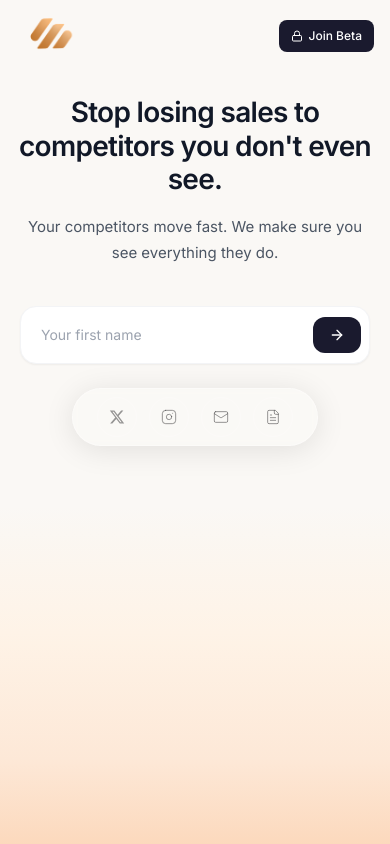
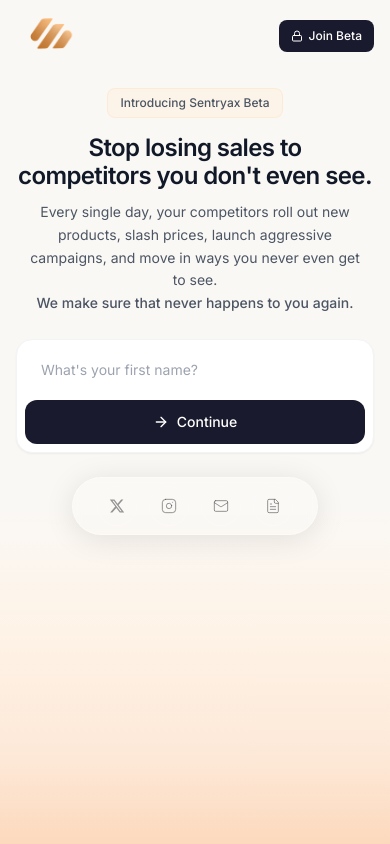
Before and after one commit to Kukazu321/Sentryax, a Next.js app in the folder apps/web/: page / in a window 390 px wide. Built offline with nearby package versions, Linux system fonts and the light colour scheme.

Commit message:
Force line breaks: title 2 lines + subtitle last line standalone

```diff
--- a/apps/web/src/components/marketing/hero.tsx
+++ b/apps/web/src/components/marketing/hero.tsx
@@ -1,31 +1,27 @@
 
 export function Hero() {
   return (
-    <section className="relative pt-6 sm:pt-12 md:pt-16 pb-6 sm:pb-12">
+    <section className="relative pt-4 sm:pt-12 md:pt-16 pb-4 sm:pb-12">
       <div className="relative max-w-4xl mx-auto px-4 sm:px-6 text-center">
-        {/* Badge - hidden on very small screens */}
-        <div className="hidden sm:inline-flex items-center gap-2 px-3 sm:px-4 py-1.5 rounded-lg bg-orange-100/40 border border-orange-200/30 mb-4 sm:mb-8">
+        {/* Badge */}
+        <div className="inline-flex items-center gap-2 px-3 sm:px-4 py-1.5 rounded-lg bg-orange-100/40 border border-orange-200/30 mb-4 sm:mb-8">
           <span className="text-xs sm:text-sm font-medium text-gray-600">
             Introducing Sentryax Beta
           </span>
         </div>
 
         {/* Heading */}
-        <h1 className="text-[1.75rem] sm:text-4xl md:text-5xl lg:text-6xl font-semibold text-gray-900 leading-[1.2] sm:leading-tight tracking-tight">
-          <span className="sm:hidden">Stop losing sales to competitors you don&apos;t even see.</span>
-          <span className="hidden sm:inline">Stop losing sales to<br />competitors you don&apos;t even see.</span>
+        <h1 className="text-2xl sm:text-4xl md:text-5xl lg:text-6xl font-semibold text-gray-900 leading-[1.15] sm:leading-tight tracking-tight">
+          Stop losing sales to
+          <br />
+          <span className="whitespace-nowrap">competitors you don&apos;t even see.</span>
         </h1>
 
-        {/* Subheading - shorter on mobile */}
-        <p className="mt-4 sm:mt-6 text-gray-600 max-w-2xl mx-auto leading-relaxed">
-          <span className="hidden sm:inline text-lg">
-            Every single day, your competitors roll out new products, slash prices, launch aggressive campaigns, and move in ways you never even get to see.
-            <br />
-            <span className="font-medium">We make sure that never happens to you again.</span>
-          </span>
-          <span className="sm:hidden text-[15px]">
-            Your competitors move fast. We make sure you see everything they do.
-          </span>
+        {/* Subheading */}
+        <p className="mt-3 sm:mt-6 text-sm sm:text-lg text-gray-600 max-w-2xl mx-auto leading-relaxed px-2 sm:px-0">
+          Every single day, your competitors roll out new products, slash prices, launch aggressive campaigns, and move in ways you never even get to see.
+          <br />
+          <span className="font-medium">We make sure that never happens to you again.</span>
         </p>
 
       </div>
--- a/apps/web/src/components/marketing/try-it-out.tsx
+++ b/apps/web/src/components/marketing/try-it-out.tsx
@@ -161,11 +161,11 @@
   };
 
   return (
-    <section className="pt-4 sm:pt-2 pb-6 sm:pb-8 px-5 sm:px-6">
-      <div className="max-w-md sm:max-w-2xl mx-auto">
+    <section className="pt-2 pb-8 px-4 sm:px-6">
+      <div className="max-w-2xl mx-auto">
         {/* Email Input Card */}
-        <form onSubmit={handleSubmit} className="bg-white rounded-2xl shadow-sm border border-gray-100 p-2">
-          <div className="flex items-center gap-2">
+        <form onSubmit={handleSubmit} className="bg-white rounded-2xl shadow-sm border border-gray-100 p-2 sm:p-2">
+          <div className="flex flex-col sm:flex-row items-stretch sm:items-center gap-2">
             <AnimatePresence mode="wait">
               {formStep === 'name' ? (
                 <motion.input
@@ -176,8 +176,8 @@
                   type="text"
                   value={firstName}
                   onChange={(e) => setFirstName(e.target.value)}
-                  placeholder="Your first name"
-                  className="flex-1 px-3 sm:px-4 py-2.5 sm:py-3 text-gray-900 placeholder-gray-400 bg-transparent outline-none text-sm min-w-0"
+                  placeholder="What's your first name?"
+                  className="flex-1 px-4 py-3 text-gray-900 placeholder-gray-400 bg-transparent outline-none text-sm min-w-0"
                   disabled={status === 'loading' || status === 'success'}
                 />
               ) : (
@@ -189,8 +189,8 @@
                   type="email"
                   value={email}
                   onChange={(e) => setEmail(e.target.value)}
-                  placeholder="Your email"
-                  className="flex-1 px-3 sm:px-4 py-2.5 sm:py-3 text-gray-900 placeholder-gray-400 bg-transparent outline-none text-sm min-w-0"
+                  placeholder={`Nice to meet you ${firstName}! Your email?`}
+                  className="flex-1 px-4 py-3 text-gray-900 placeholder-gray-400 bg-transparent outline-none text-sm min-w-0"
                   disabled={status === 'loading' || status === 'success'}
                 />
               )}
@@ -198,7 +198,7 @@
             <button
               type="submit"
               disabled={status === 'loading' || status === 'success'}
-              className="inline-flex items-center justify-center gap-1.5 sm:gap-2 px-4 sm:px-5 py-2.5 sm:py-3 text-sm font-medium text-white btn-gradient rounded-xl whitespace-nowrap disabled:opacity-70 disabled:cursor-not-allowed"
+              className="inline-flex items-center justify-center gap-2 px-5 py-3 text-sm font-medium text-white btn-gradient rounded-xl whitespace-nowrap disabled:opacity-70 disabled:cursor-not-allowed"
             >
               {status === 'loading' ? (
                 <Loader2 className="w-4 h-4 animate-spin" />
@@ -209,7 +209,7 @@
               ) : (
                 <Lock className="w-3.5 h-3.5" />
               )}
-              <span className="hidden sm:inline">{status === 'success' ? "You're in!" : status === 'loading' ? 'Joining...' : formStep === 'name' ? 'Continue' : 'Join Beta'}</span>
+              {status === 'success' ? "You're in!" : status === 'loading' ? 'Joining...' : formStep === 'name' ? 'Continue' : 'Join Beta'}
             </button>
           </div>
 
```
